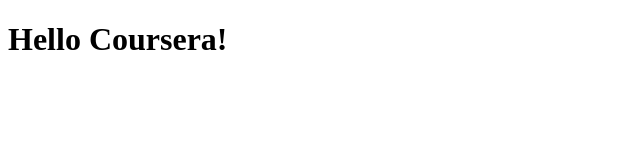
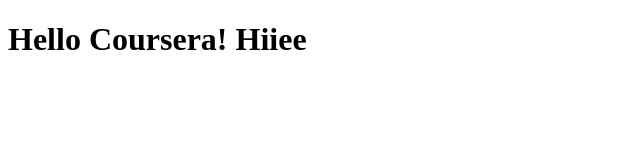
Before and after one commit to suchita0106/coursera-test, a plain HTML site: page site/index.html in a window 1280 px wide. Shown: the whole page, without its empty margins (0-640 px from the left). Drawn offline with Linux system fonts and the light colour scheme.

Commit message:
small addition to our page content

```diff
--- a/site/index.html
+++ b/site/index.html
@@ -4,6 +4,6 @@
 	<title>Hello Coursera!</title>
 </head>
 <body>
-<h1>Hello Coursera! </h1>
+<h1>Hello Coursera! Hiiee</h1>
 </body>
 </html>
```
